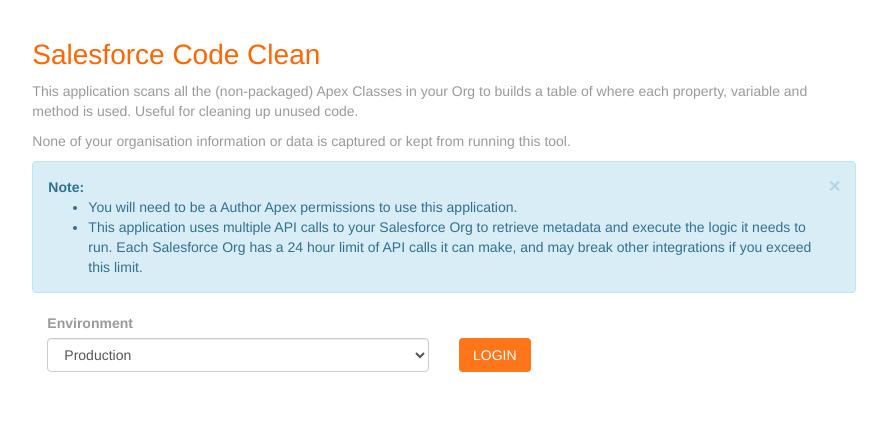
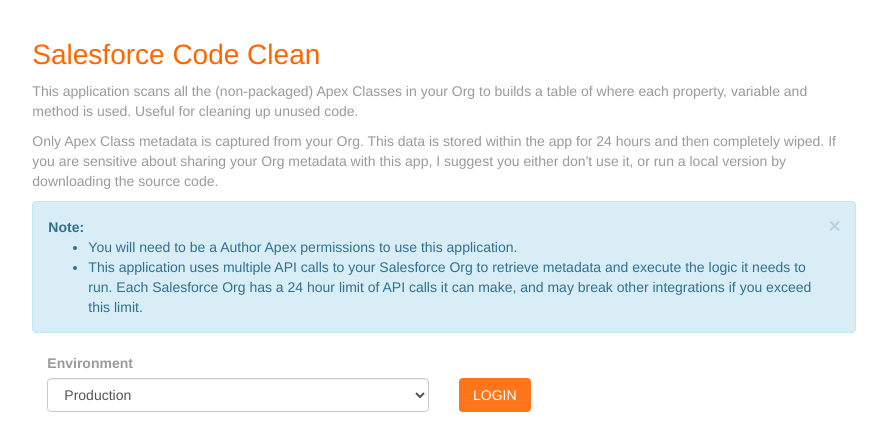
Before and after one commit to benedwards44/sfcodeclean, a Django app: page / in a window 1280 px wide. Shown: the part 52-483 px from the top of the page, without its empty margins (196-1083 px from the left). Run offline with Django 3.2, Linux system fonts and the light colour scheme; parts of the project's set-up code (start-up, migrations or seed data) failed here and were passed over; some libraries are stand-ins or nearby versions.

Commit message:
Updated home page message

```diff
--- a/sfcodeclean/templates/snippets/intro.html
+++ b/sfcodeclean/templates/snippets/intro.html
@@ -3,7 +3,7 @@
     This application scans all the (non-packaged) Apex Classes in your Org to builds a table of where each property, variable and method is used. Useful for cleaning up unused code.
 </p>
 <p>
-    None of your organisation information or data is captured or kept from running this tool.
+    Only Apex Class metadata is captured from your Org. This data is stored within the app for 24 hours and then completely wiped. If you are sensitive about sharing your Org metadata with this app, I suggest you either don't use it, or run a local version by downloading the source code.
 </p>
 <div class="alert alert-info alert-dismissible" role="alert">
     <button type="button" class="close" data-dismiss="alert" aria-label="Close">
```
